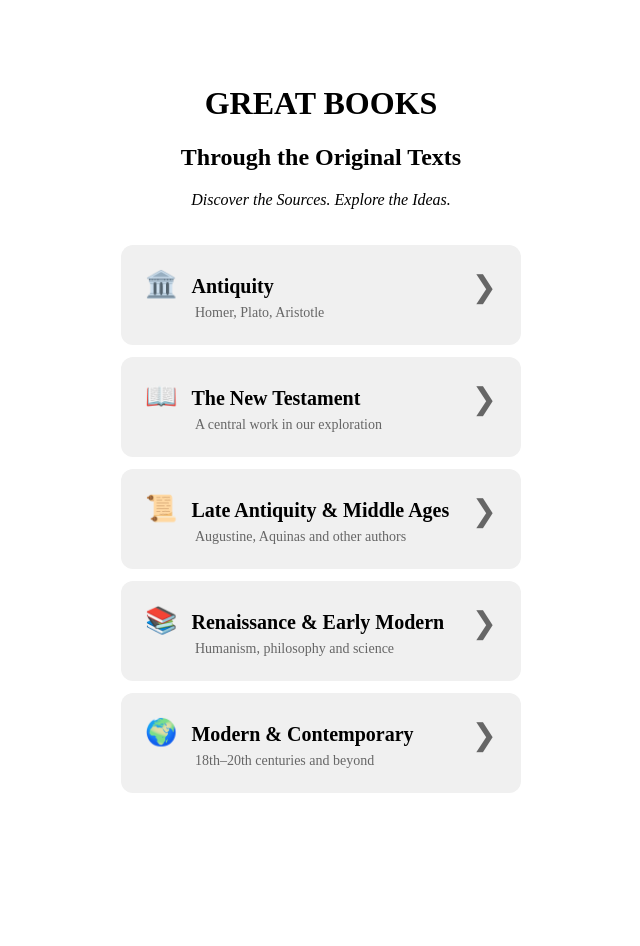
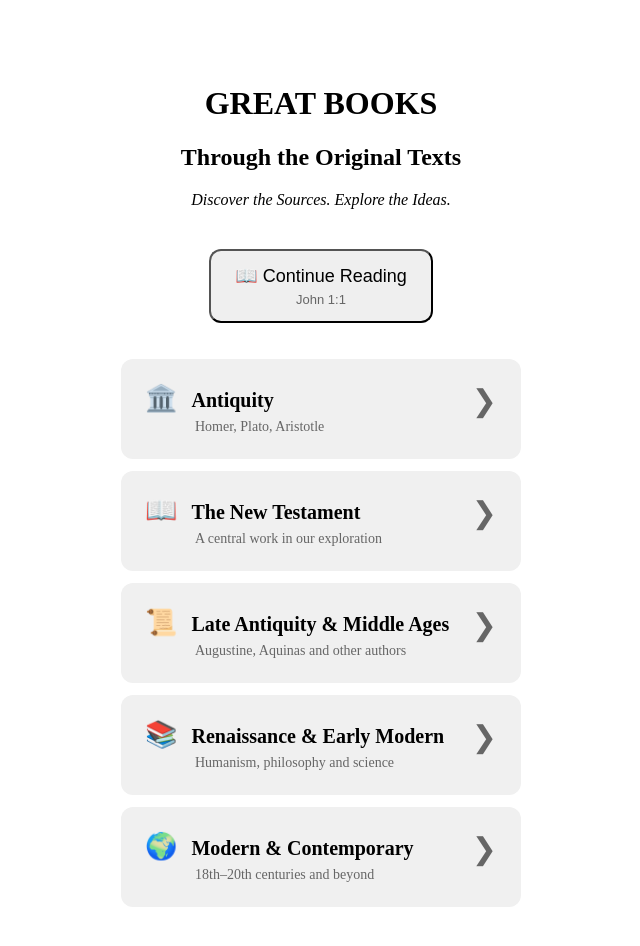
Before and after one commit to adrian1967/InterlinearAdri, a SvelteKit app: page / in a window 1280 px wide. Shown: the top 946 px of the page, without its empty margins (319-959 px from the left). Before the commit the page ends 857 px from the top, so only its background shows below. Built offline with nearby package versions, Linux system fonts and the light colour scheme.

Commit message:
v0.2 - Navigation Home et reprise de lecture

```diff
--- a/src/routes/+page.svelte
+++ b/src/routes/+page.svelte
@@ -856,6 +856,16 @@ function changeVerse(direction) {
     <h1>GREAT BOOKS</h1>
     <h2>Through the Original Texts</h2>
     <p><em>Discover the Sources. Explore the Ideas.</em></p>
+    <button
+  type="button"
+  on:click={() => screen = "read"}
+  style="font-size: 18px; padding: 14px 24px; margin-top: 24px; border-radius: 12px; cursor: pointer;"
+>
+  📖 Continue Reading
+  <div style="font-size: 13px; color: #666; margin-top: 5px;">
+    {verseTitle}
+  </div>
+</button>
     <div style="display: grid; gap: 12px; margin-top: 36px; text-align: left;">
   {#each [
     ["Antiquity", "Homer, Plato, Aristotle"],
@@ -864,8 +874,8 @@ function changeVerse(direction) {
     ["Renaissance & Early Modern", "Humanism, philosophy and science"],
     ["Modern & Contemporary", "18th–20th centuries and beyond"]
   ] as category, categoryIndex}
-    <div style="background: #f0f0f0; padding: 24px; border-radius: 12px;">
-      <span style="font-size: 26px; margin-right: 14px;">{["🏛️", "📖", "📜", "📚", "🌍"][categoryIndex]}</span><strong style="font-size: 20px;">{category[0]}</strong><span style="float: right; color: #666;font-size: 30px;">❯</span>
+            <div on:click={() => { if (categoryIndex === 1) screen = "read"; }} style="background: #f0f0f0; padding: 24px; border-radius: 12px;">
+    <span style="font-size: 26px; margin-right: 14px;">{["🏛️", "📖", "📜", "📚", "🌍"][categoryIndex]}</span><strong style="font-size: 20px;">{category[0]}</strong><span style="float: right; color: #666; font-size: 30px;">❯</span>
       <div style="font-size: 14px; color: #666; margin-top: 5px; margin-left: 50px;">
         {category[1]}
       </div>
@@ -875,7 +885,7 @@ function changeVerse(direction) {
   </main>
 {:else}<!-- TITRE (cliquable) -->
 
-
+<button type="button" on:click={() => screen = "home"} style="font-size: 22px; padding: 14px 24px; border-radius: 12px; cursor: pointer; margin-left: 40px">🏠 Home</button>
 <div style="display: flex; align-items: center; justify-content: center; gap: 16px;">
   <button
     type="button"
```
